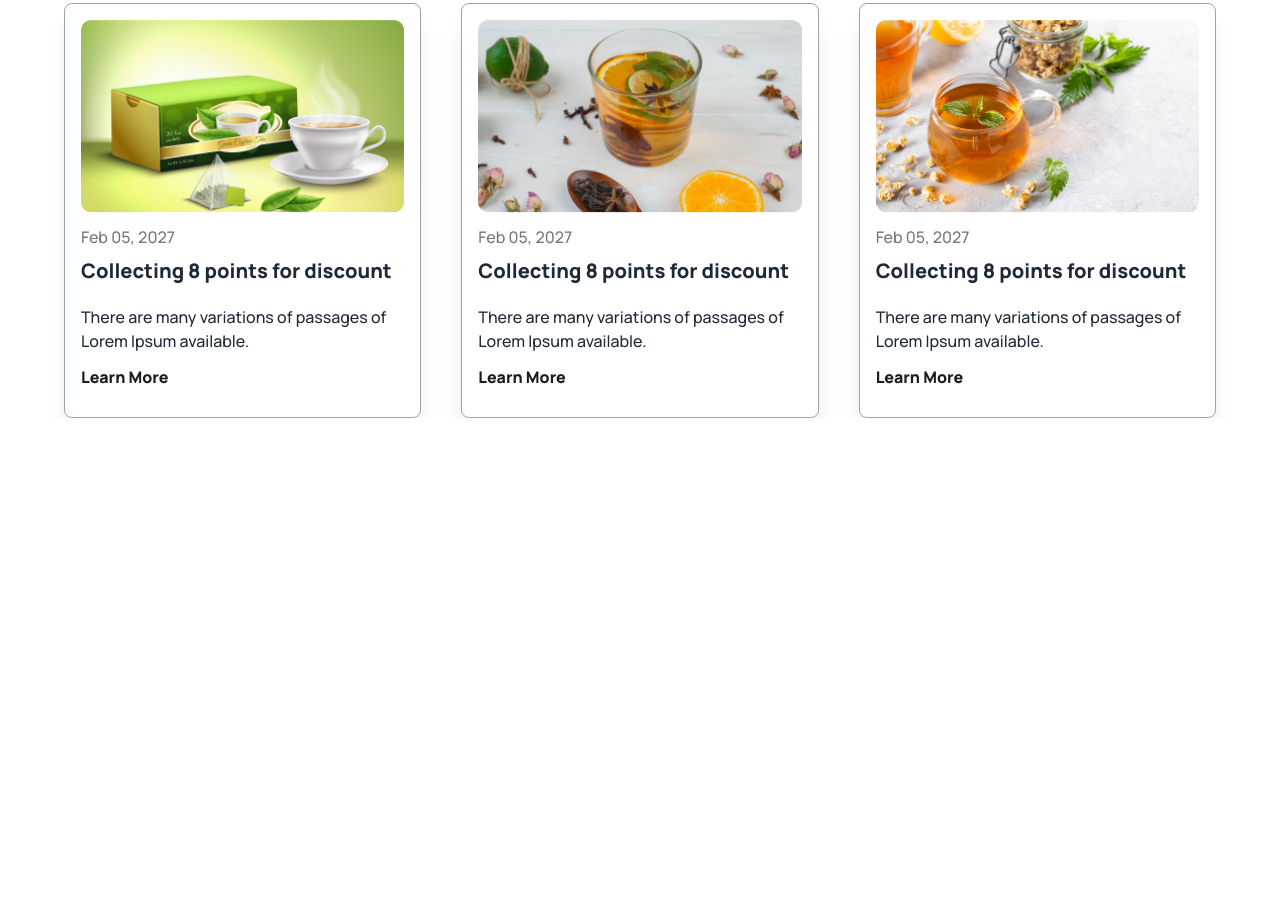
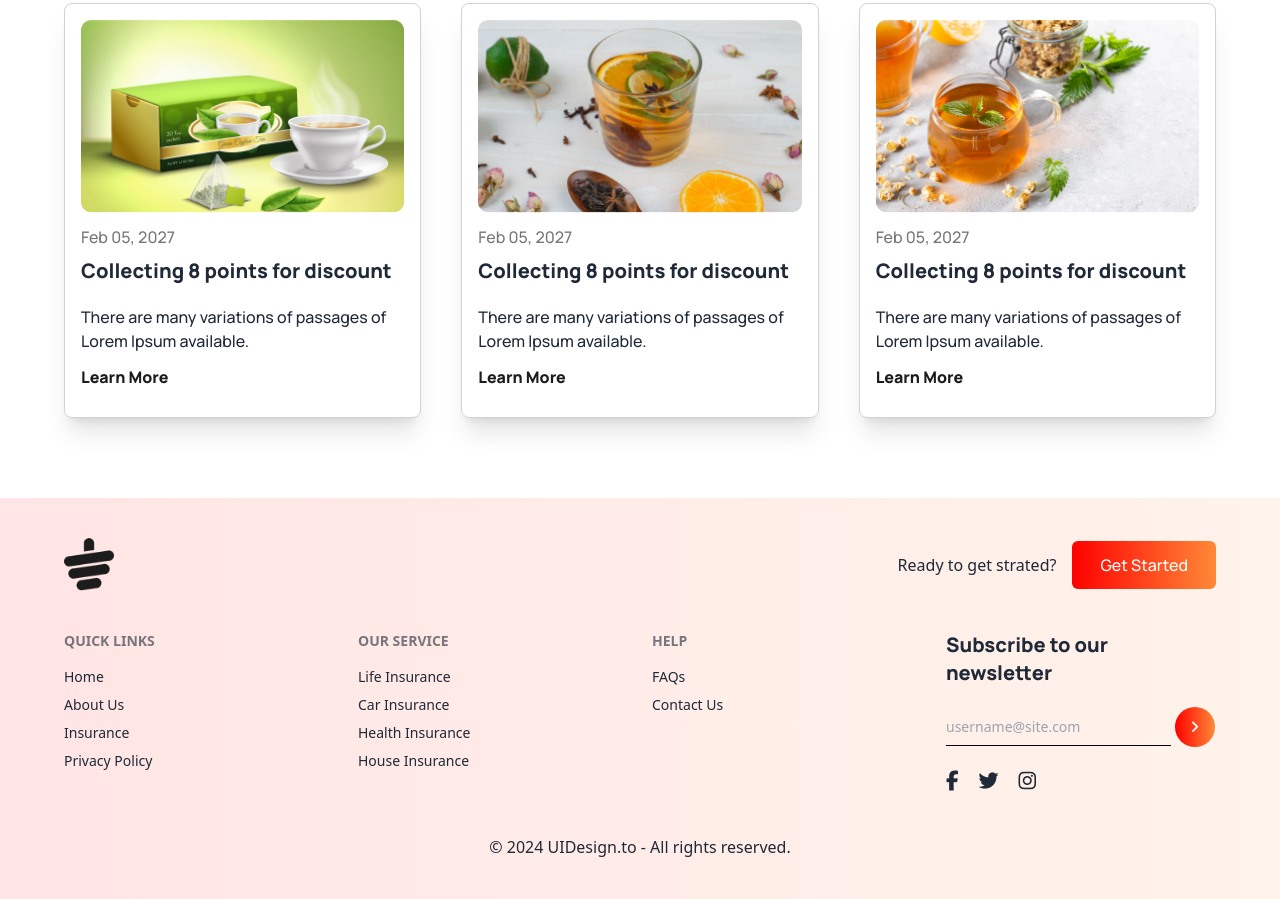
Before and after one commit to sagorcnits/tea-house, a plain HTML site: page index.html in a window 1280 px wide. Shown: the part 2581-3480 px from the top of the page. Before the commit the page ends 2999 px from the top, so only its background shows below. Drawn offline with nearby package versions, Linux system fonts and the light colour scheme.

Commit message:
footer section added

```diff
--- a/index.html
+++ b/index.html
@@ -256,7 +256,7 @@
         </p>
         <div class="grid grid-cols-1 lg:grid-cols-3 gap-10 mt-10">
           <div
-            class="card card-compact p-4 shadow-xl manrope-font border border-gray-400 rounded-lg"
+            class="card card-compact p-4 shadow-xl manrope-font border border-[#D2D2D2] rounded-lg"
           >
             <figure>
               <img class="w-full" src="images/news-1.png" alt="" />
@@ -271,7 +271,7 @@
             </div>
           </div>
           <div
-            class="card card-compact p-4 shadow-xl manrope-font border border-gray-400 rounded-lg"
+            class="card card-compact p-4 shadow-xl manrope-font border border-[#D2D2D2] rounded-lg"
           >
             <figure>
               <img class="w-full" src="images/news-2.png" alt="" />
@@ -286,7 +286,7 @@
             </div>
           </div>
           <div
-            class="card card-compact p-4 shadow-xl manrope-font border border-gray-400 rounded-lg"
+            class="card card-compact p-4 shadow-xl manrope-font border border-[#D2D2D2] rounded-lg"
           >
             <figure>
               <img class="w-full" src="images/news-3.png" alt="" />
@@ -303,5 +303,74 @@
         </div>
       </section>
     </main>
+
+    <footer
+      class="py-10 space-y-10 bg-gradient-to-r from-[#FF00001A] to-[#FF89381A] text-base-content mt-20"
+    >
+      <div
+        class="lg:max-w-6xl mx-auto flex justify-around lg:justify-between items-center"
+      >
+        <div>
+          <img class="w-[50px]" src="images/cup.png" alt="" />
+        </div>
+        <div class="flex items-center">
+          <p class="mr-4">Ready to get strated?</p>
+          <button
+            class="px-7 py-3 bg-gradient-to-r from-[#F00] to-[#FF8938] rounded-md text-white manrope-font"
+          >
+            Get Started
+          </button>
+        </div>
+      </div>
+      <div
+        class="max-w-6xl mx-auto justify-center grid lg:grid-cols-4 gap-6 footer"
+      >
+        <nav>
+          <header class="footer-title">Quick Links</header>
+          <a class="link link-hover">Home</a>
+          <a class="link link-hover">About Us</a>
+          <a class="link link-hover">Insurance</a>
+          <a class="link link-hover">Privacy Policy</a>
+        </nav>
+        <nav>
+          <header class="footer-title">Our Service</header>
+          <a class="link link-hover">Life Insurance</a>
+          <a class="link link-hover">Car Insurance</a>
+          <a class="link link-hover">Health Insurance</a>
+          <a class="link link-hover">House Insurance</a>
+        </nav>
+        <nav>
+          <header class="footer-title">Help</header>
+          <a class="link link-hover">FAQs</a>
+          <a class="link link-hover">Contact Us</a>
+        </nav>
+        <form class="space-y-3">
+          <h1 class="text-xl manrope-font font-bold">
+            Subscribe to our newsletter
+          </h1>
+
+          <div class="w-full">
+            <input
+              type="text"
+              placeholder="username@site.com"
+              class="outline-none bg-transparent border-b border-black w-10/12 py-2"
+            />
+            <button
+              class="w-[40px] h-[40px] bg-gradient-to-r from-[#F00] to-[#FF8938] rounded-full text-white manrope-font"
+            >
+              <i class="fa-solid fa-angle-right"></i>
+            </button>
+          </div>
+          <div class="w-full flex text-xl gap-5">
+            <a href="#"><i class="fa-brands fa-facebook-f"></i></a>
+            <a href="#"><i class="fa-brands fa-twitter"></i></a>
+            <a href="#"><i class="fa-brands fa-instagram"></i></a>
+          </div>
+        </form>
+      </div>
+      <div>
+        <p class="text-center">© 2024 UIDesign.to - All rights reserved.</p>
+      </div>
+    </footer>
   </body>
 </html>
```
